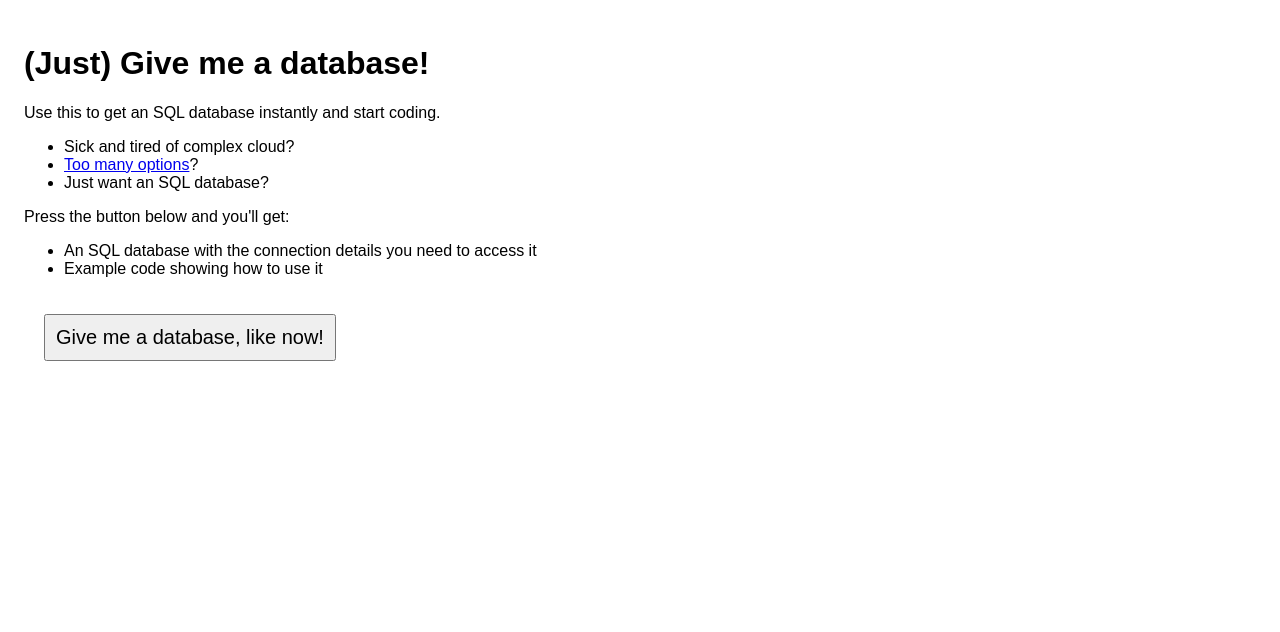
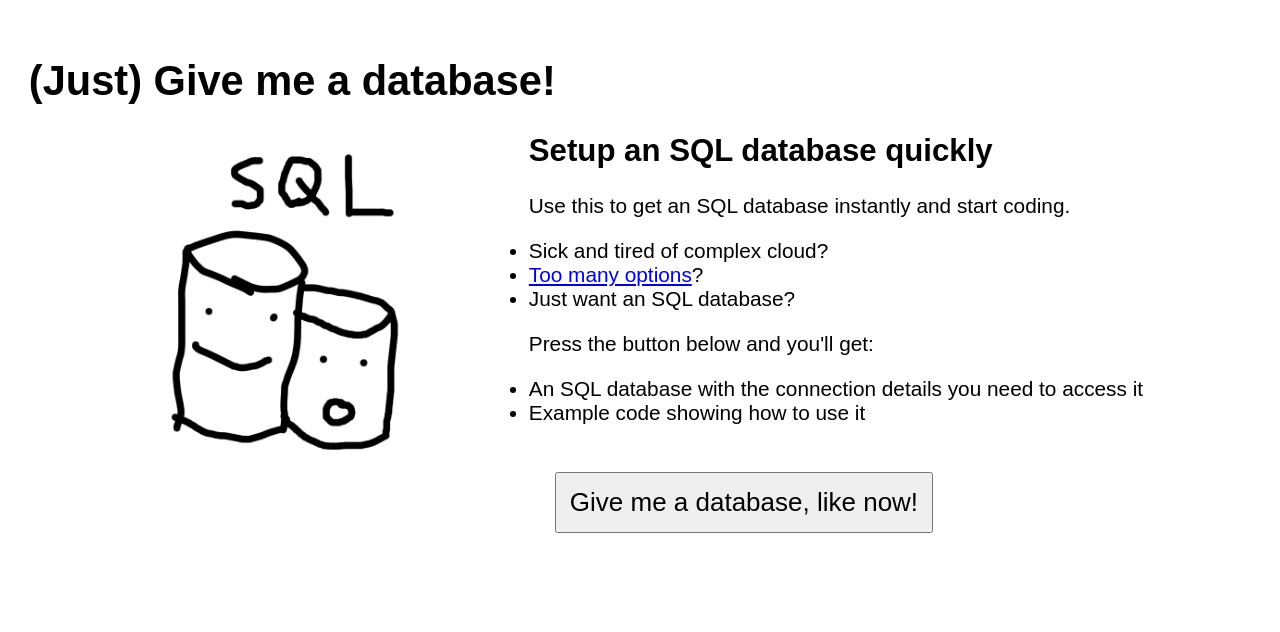
Before and after one commit to KarmaComputing/givemeadatabase, a Flask app: page / in a window 1280 px wide. Shown: the top 632 px of the page. Run offline with Flask 2, Linux system fonts and the light colour scheme.

Commit message:
web4.0 design

```diff
--- a/src/givemeadatabase/templates/index.html
+++ b/src/givemeadatabase/templates/index.html
@@ -2,10 +2,11 @@
 <html>
   <meta name="viewport" content="width=device-width, initial-scale=1">
   <title>Just give me a database! - SQL Database SaaS</title>
-  <style>
+<style>
   body {
     font-family: sans-serif;
     padding: 1em;
+    font-size: 1.3em;
   }
   .alert {
     border: 5px dashed black;
@@ -69,6 +70,7 @@
   {% else %}
 
     <h1>(Just) Give me a database!</h1>
+    <img src="{{ url_for('static', filename='db-another-webservice.png') }}" style="float: left; max-width: 500px"/>
 
     {% if 'text' in msg %}
       <div class="alert">
@@ -77,10 +79,12 @@
     {% endif %}
 
 
-    Use this to get an SQL database instantly and start coding.
+    <h2>Setup an SQL database quickly</h2>
+    <p>Use this to get an SQL database instantly and start coding.</p>
+
     <ul>
       <li>Sick and tired of complex cloud?</li>
-      <li><a href="https://www.youtube.com/watch?v=BtJAsvJOlhM">Too many options</a>?</li>
+      <li><a href="https://www.youtube.com/watch?v=BtJAsvJOlhM" target="_blank">Too many options</a>?</li>
       <li>Just want an SQL database?</li>
     </ul>
 
```
Also changed, not shown: src/givemeadatabase/static/db-another-webservice.png (added).
